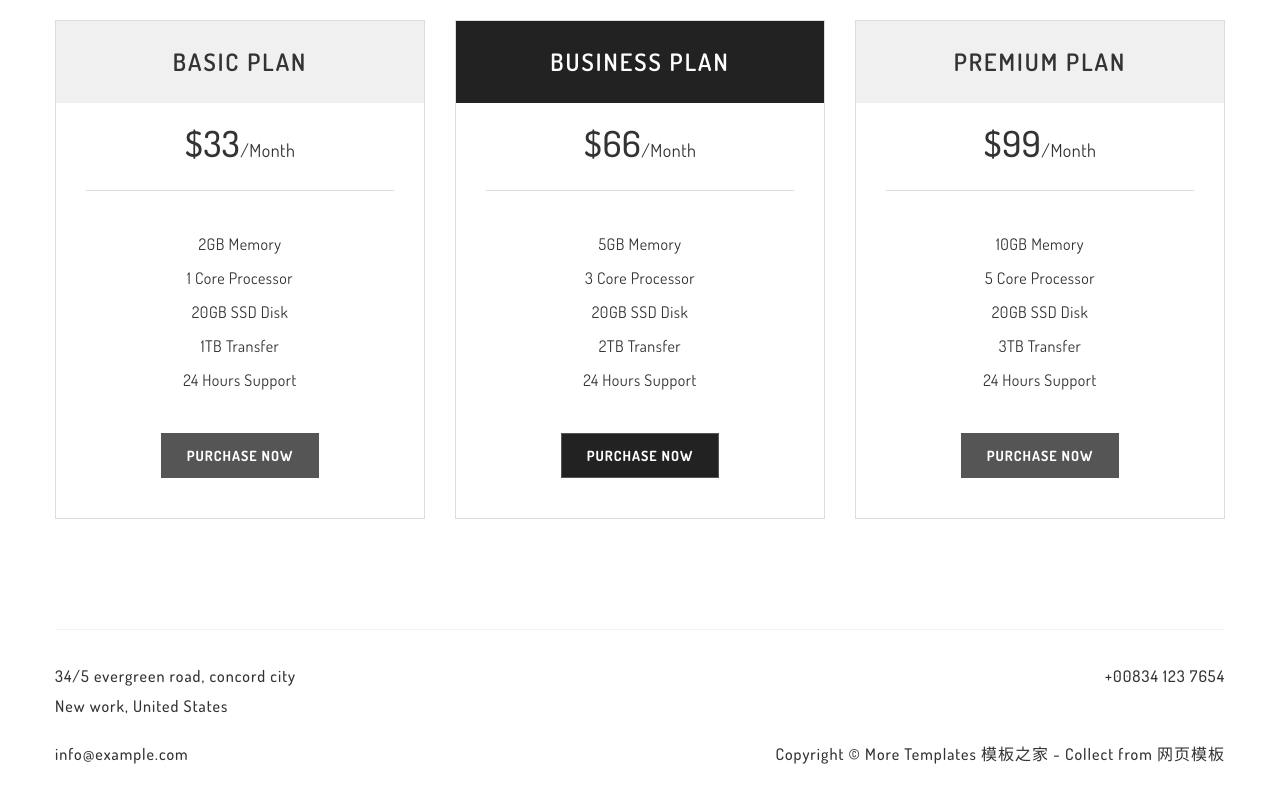
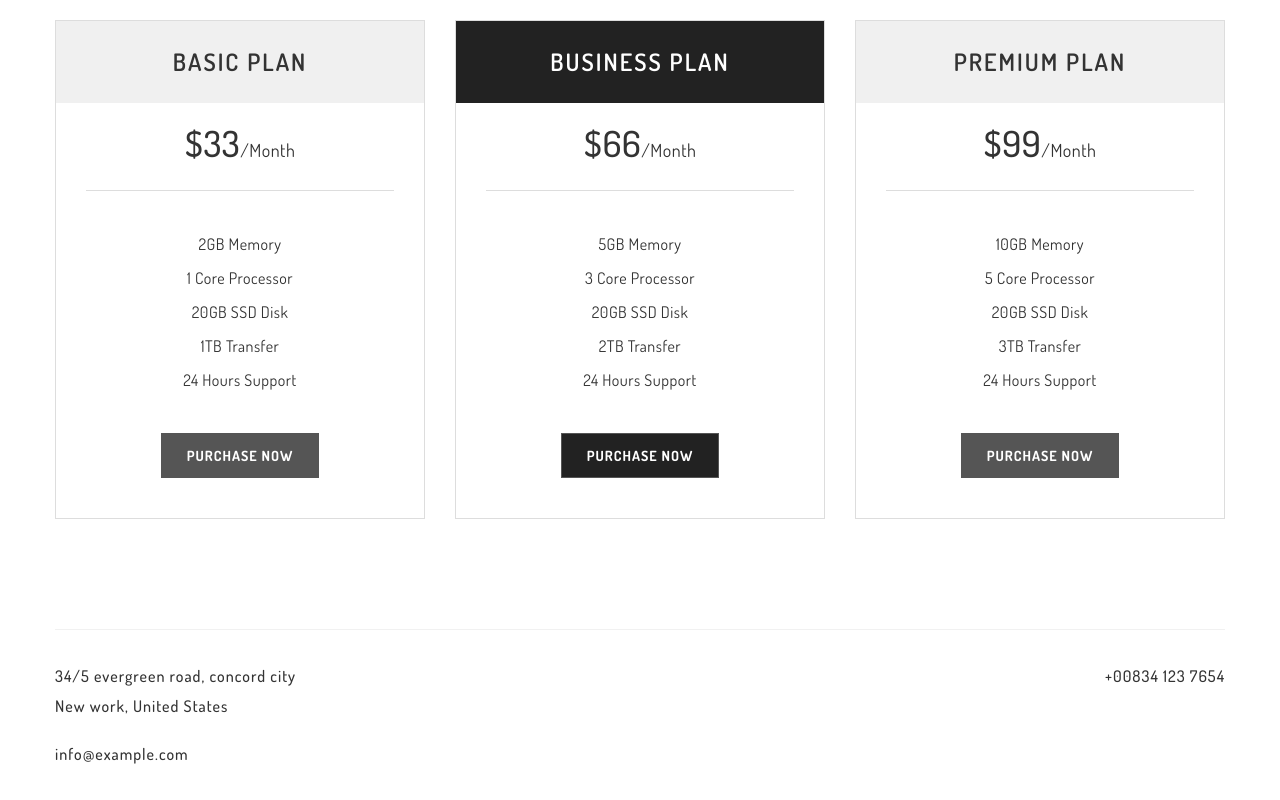
Before and after one commit to aidlpy/aidlpy.github.io, a plain HTML site: page about.html in a window 1280 px wide. Shown: the part 2590-3390 px from the top of the page. Drawn offline with Linux system fonts and the light colour scheme.

Commit message:
remove copyright

```diff
--- a/about.html
+++ b/about.html
@@ -467,7 +467,6 @@
 					<li>34/5 evergreen road, concord city <br> New work, United States</li>
 					<li><a href="tel://+008341237654">+00834 123 7654</a></li>
 					<li><a href="mailto://info@example.com">info@example.com</a></li>
-					<li>Copyright &copy; More Templates <a href="http://www.cssmoban.com/" target="_blank" title="模板之家">模板之家</a> - Collect from <a href="http://www.cssmoban.com/" title="网页模板" target="_blank">网页模板</a></li>
 				</ul>
 			</div>
 		</footer>
```
Also changed, not shown: blog.html (+0 -1 lines), contact.html (+0 -1 lines).
